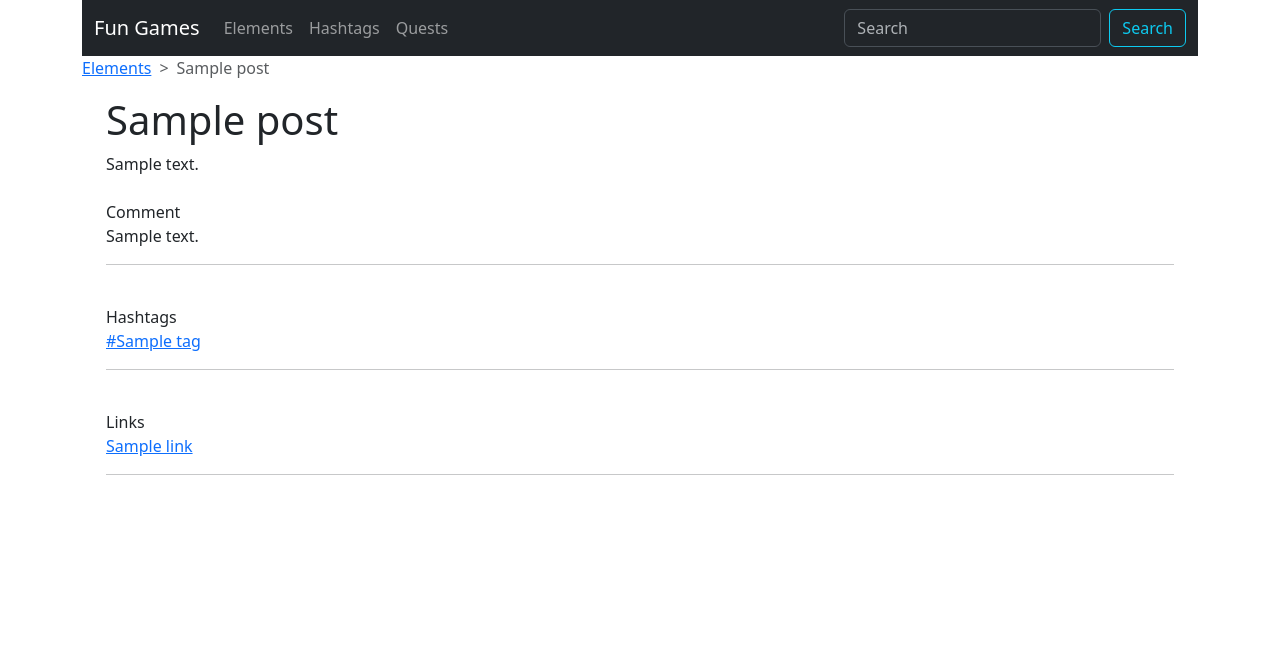
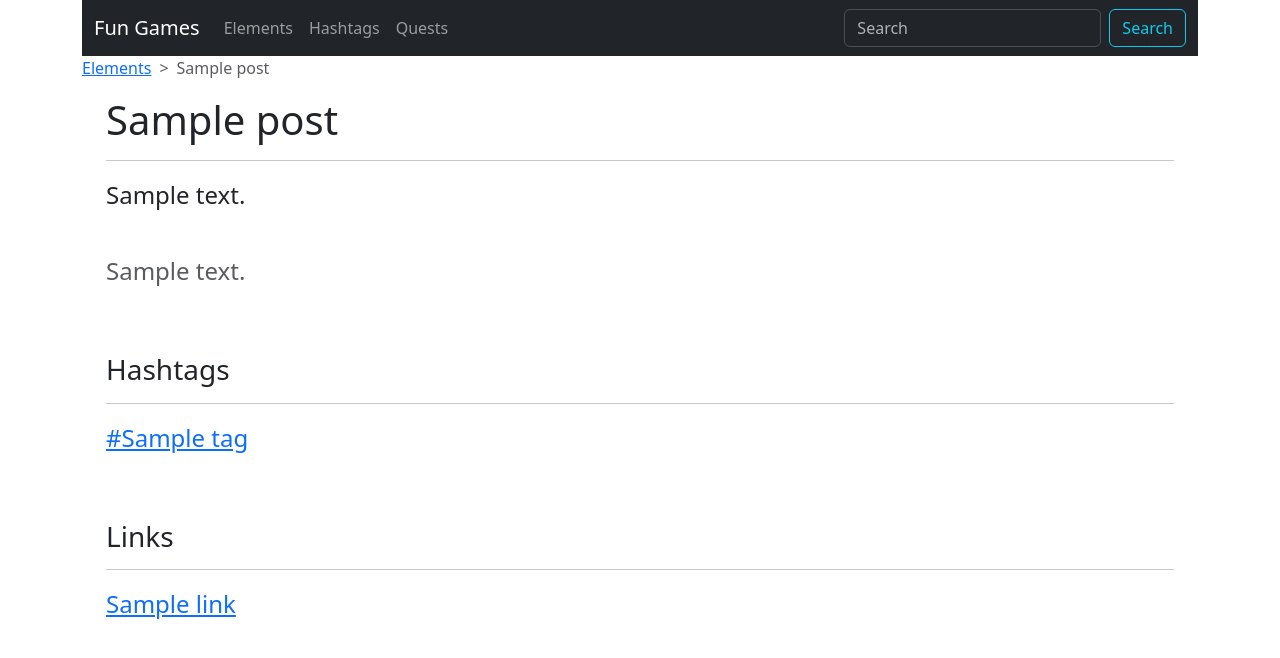
Before and after one commit to mikael-pintassilgo/divertidos.games, a Flask app: template flaskr/templates/blog/view.html in a window 1280 px wide. Shown: the top 658 px of the page. Run offline with Flask 3, Linux system fonts and the light colour scheme; the template is opened without the code that fills it: most values are stand-ins (such as "Sample title", 1, 10 or a date in 2020); some libraries are stand-ins or nearby versions.

Commit message:
element view tuning

```diff
--- a/flaskr/templates/blog/view.html
+++ b/flaskr/templates/blog/view.html
@@ -14,41 +14,51 @@
 {% endblock %}
 
 {% block content %}
-  <div name="body" id="body">{{ request.form['body'] or post['body'] }}</div>
+  <hr>
+  <div name="body" id="body">
+    <p class="fs-4">{{ request.form['body'] or post['body'] }}</p>
+  </div>
+
   <br/>
-  <label for="comment">Comment</label>
-  <div name="comment" id="comment">{{ request.form['comment'] or post['comment'] }}</div>
+  <div class= "text-body-secondary" name="comment" id="comment">
+    <p class="fs-4">{{ request.form['comment'] or post['comment'] }}</p>
+  </div>
 
-  <hr>
   <br/>
 
   <!-- Tags -->
-  <label>Hashtags</label>
+  <br/>
+  <h3>Hashtags</h3>
+  <hr>
   {% for tag in tags %}
     <article class="">
       <header>
         <div>
-          <a href="#" onclick="tagOnClick('{{ tag['title'] }}')">#{{ tag['title'] }}</a>
+          <a href="#" onclick="tagOnClick('{{ tag['title'] }}')">
+            <p class="fs-4">#{{ tag['title'] }}</p>
+          </a>
         </div>
       </header>
     </article>
   {% endfor %}
 
-  <hr>
   <br/>
 
   <!-- Links -->
-  <label>Links</label>
+  <br/>
+  <h3>Links</h3>
+  <hr>
   {% for link in links %}
     <article class="">
       <header>
         <div>
-          <a href="{{ link['title'] }}" target="_blank">{{ link['title'] }}</a>
+          <a href="{{ link['title'] }}" target="_blank">
+            <p class="fs-4">{{ link['title'] }}</p>
+          </a>
         </div>
       </header>
     </article>
     {% if loop.last %}
-      <hr>
     {% endif %}
   {% endfor %}
 
```
Also changed, not shown: flaskr/schema.sql (+35 -0 lines), flaskr/update_schema.sql (+0 -35 lines).
